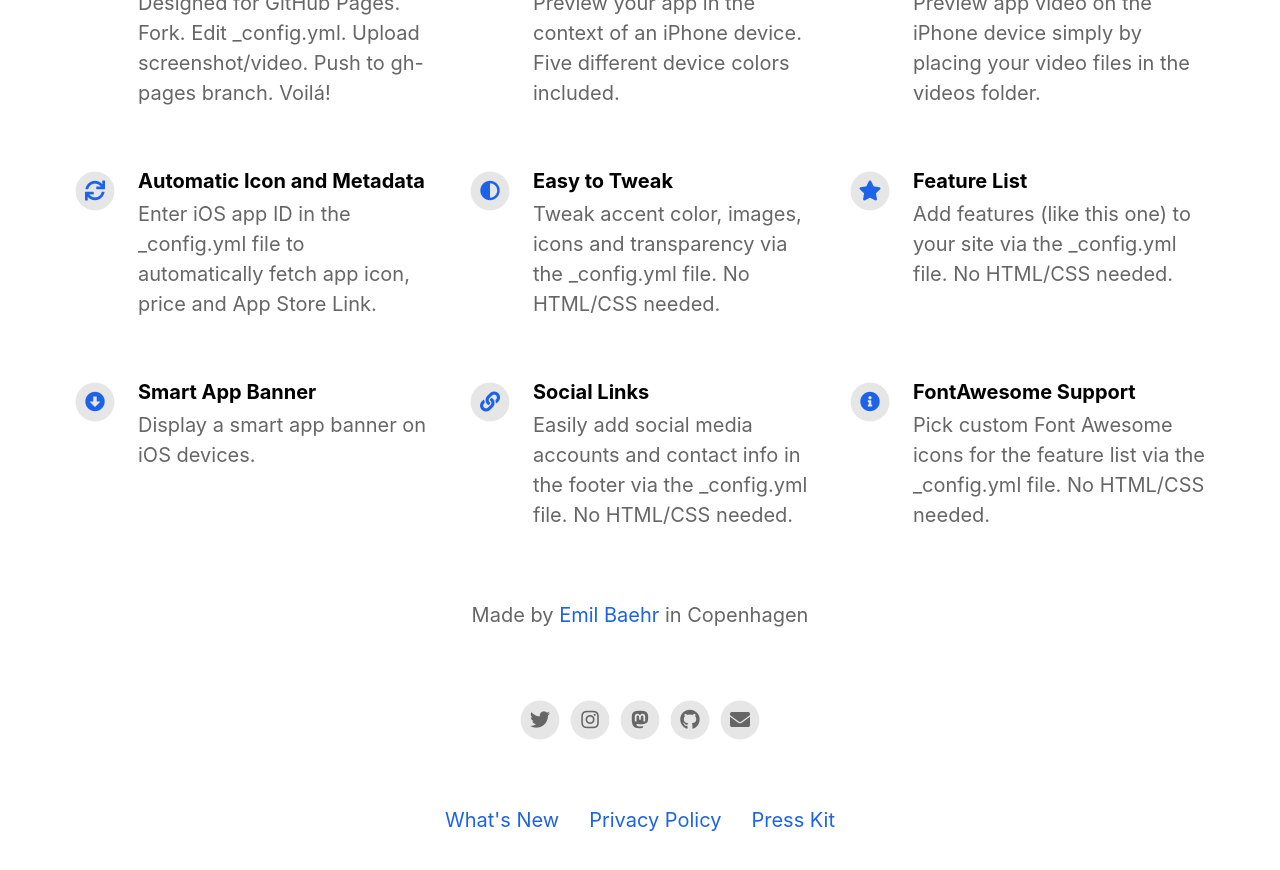
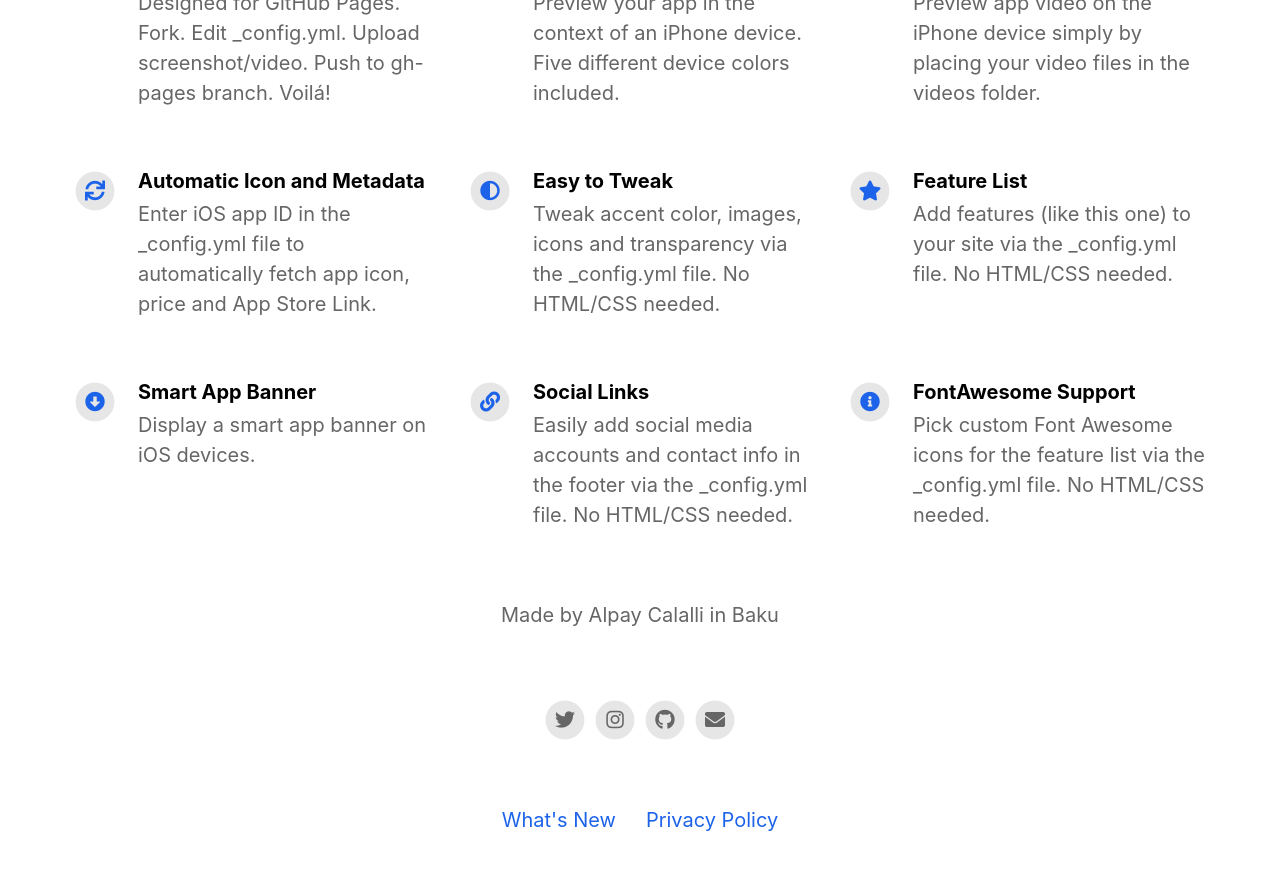
Before and after one commit to alpaycli/MemojiStickerLandingPage, a Jekyll site: the page built from index.html, in a window 1280 px wide and 900 px high, scrolled down 1124 px. Shown: the top 870 px of the window. Built offline with Jekyll 4.4.1, drawn with Linux system fonts in a browser that asks for light colours; nearby versions of some CDN libraries.

Commit message:
Update personal info _config.yml.

```diff
--- a/_config.yml
+++ b/_config.yml
@@ -3,11 +3,11 @@ page_title                                :
 
 # App Info
 ios_app_id                                : 6479005977                                # Required. Enter iOS app ID to automatically populate name, price and icons (e.g. 718043190).
-ios_app_country                           : us                                        # Required outside USA. Enter 2 letter country code as in https://en.wikipedia.org/wiki/ISO_3166-1_alpha-2
+ios_app_country                           : az                                        # Required outside USA. Enter 2 letter country code as in https://en.wikipedia.org/wiki/ISO_3166-1_alpha-2
 
 appstore_link                             :                                           # Automatically populates if not set and if iOS app ID is set. Otherwise enter manually.
 playstore_link                            :                                           # Enter Google Play Store URL.
-presskit_download_link                    : https://emilbaehr.com                                          # Enter a link to downloadable file or (e.g. public Dropbox link to a .zip file).
+presskit_download_link                    :                                           # Enter a link to downloadable file or (e.g. public Dropbox link to a .zip file).
                                                                                       # Or upload your press kit file to assets and set path accordingly (e.g. "assets/your_press_kit.zip").
 
 app_icon                                  : # assets/appicon.png                      # Automatically populates if not set and if iOS app ID is set.  Otherwise enter path to icon file manually.
@@ -20,16 +20,16 @@ enable_smart_app_banner                   : true
 
 
 # Information About Yourself
-your_name                                 : Emil Baehr
-your_link                                 : https://emilbaehr.com
-your_city                                 : Copenhagen
-email_address                             : emil.baehr@gmail.com
+your_name                                 : Alpay Calalli
+your_link                                 :
+your_city                                 : Baku
+email_address                             : calallialpay@gmail.com
 facebook_username                         :
-instagram_username                        : ebaehr
-twitter_username                          : ebaehr
-github_username                           : emilbaehr
+instagram_username                        : alpaycli
+twitter_username                          : calalli24
+github_username                           : alpaycli
 youtube_username                          :
-mastodon_link                             : https://mastodon.social/@ebaehr
+mastodon_link                             :
 
 
 
```
